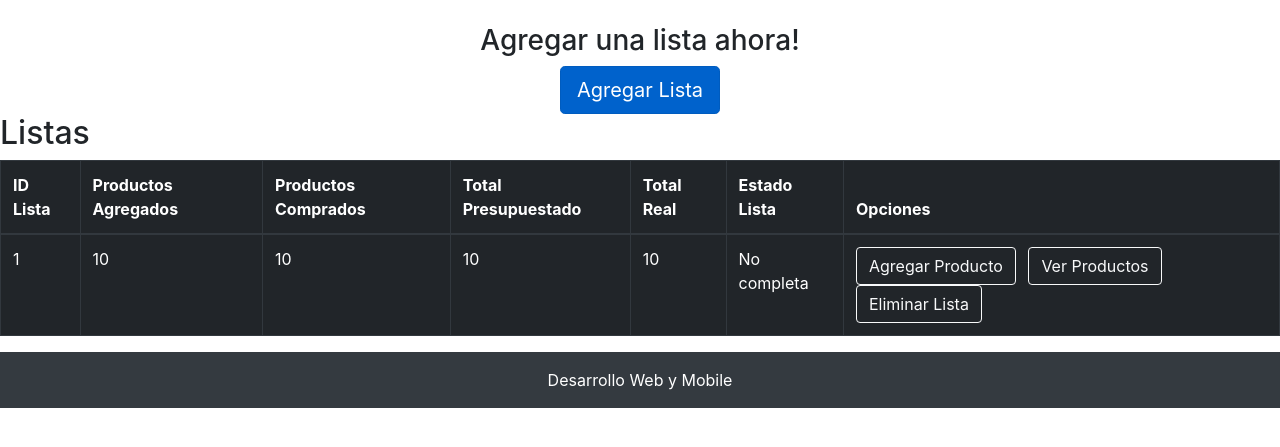
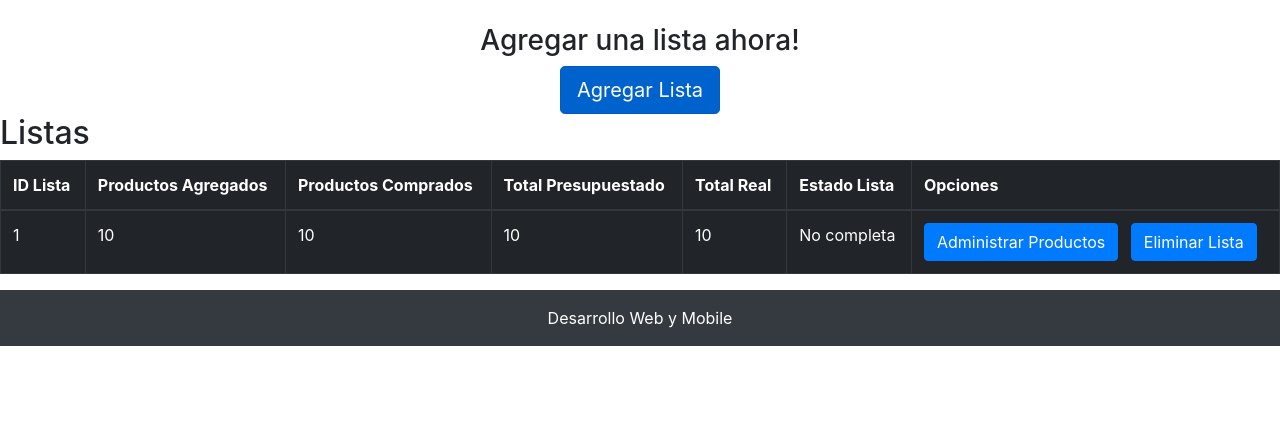
Before and after one commit to hecjara/examen_dwy4191, a Django app: page /listar_listas/ in a window 1280 px wide. Shown: the part 56-503 px from the top of the page. Run offline with Django 3.2, Linux system fonts and the light colour scheme; data comes from the database, SQL or seed files in the repository; both versions use the stored data as it was after the commit; tables that the repository leaves empty hold one stand-in row (values such as "Sample post"); some libraries are stand-ins or nearby versions.

Commit message:
agregada funcionalidad para eliminar listas

```diff
--- a/core/templates/core/listar_listas.html
+++ b/core/templates/core/listar_listas.html
@@ -59,13 +59,8 @@
                 <td>{{ l.costo_total_real }}</td>
                 <td>{{ l.estadoLista.nombre }}</td>
                 <td>
-
-
-                    <a class="btn btn-outline-light mr-2" href="#">Agregar Producto</a>
-                    <a class="btn btn-outline-light mr-2" href="#">Ver Productos</a>
-                    <a class="btn btn-outline-light mr-2" href="#">Eliminar Lista</a>
-
-
+                    <a class="btn btn-primary mr-2" href="#" >Administrar Productos</a>
+                    <a class="btn btn-primary" href="{% url 'eliminar_lista' l.id %}">Eliminar Lista</a>
 
                 </td>
             </tr>
--- a/core/urls.py
+++ b/core/urls.py
@@ -1,6 +1,6 @@
 
 from django.urls import path
-from .views import home, listar_listas, agregarlista
+from .views import home, listar_listas, agregarlista, eliminar_lista
 
 
 
@@ -8,4 +8,5 @@ urlpatterns = [
     path('', home, name="home"),
     path('listar_listas/', listar_listas, name="listado_listas"),
     path('agregarlista/', agregarlista, name="agregar_lista"),
+    path('eliminar-lista/<id>/', eliminar_lista, name="eliminar_lista"),
 ]
--- a/core/views.py
+++ b/core/views.py
@@ -40,3 +40,16 @@ def listar_listas(request):
     return render(request, 'core/listar_listas.html', {
         'listas':listas
     })
+
+def eliminar_lista(request, id):
+    #buscar la lista a eliminar
+    lista = Lista.objects.get(id=id)
+
+    try:
+        lista.delete()
+        mensaje = "Eliminado correctamente"
+        messages.success(request, mensaje)
+    except:
+        mensaje = "No se ha podido eliminar"
+        messages.error(request, mensaje)
+    return redirect('listado_listas')
```
Also changed, not shown: db.sqlite3.
